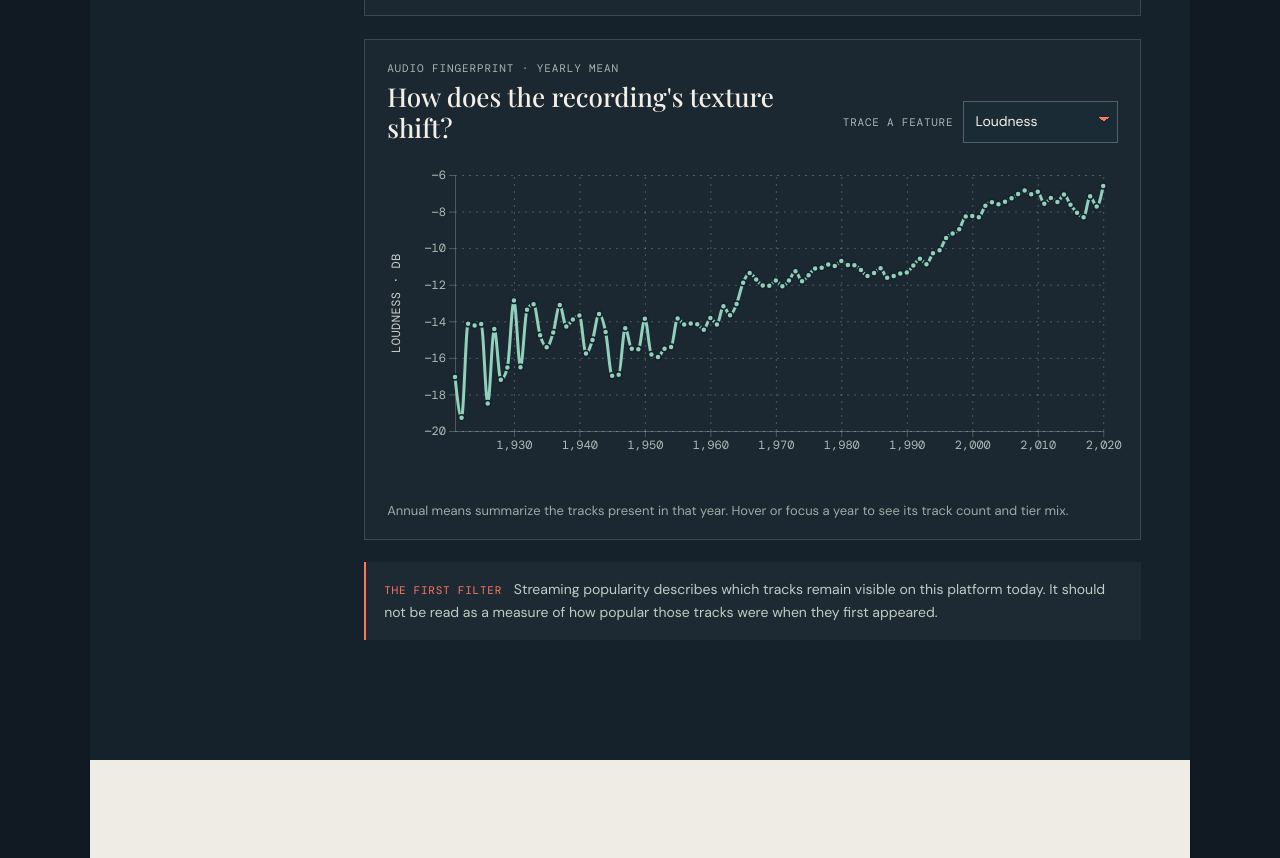
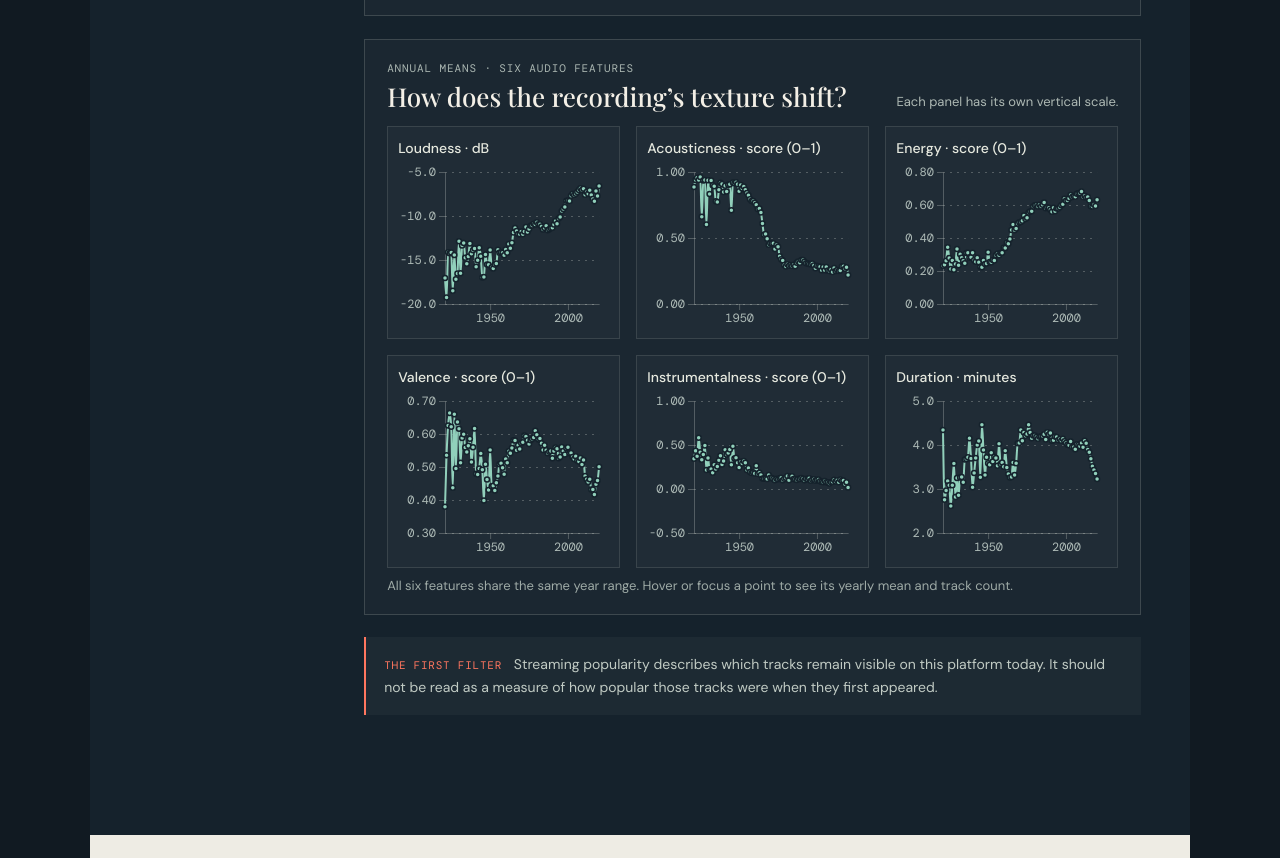
Before and after one commit to Hanseli/shape-of-sound, a plain HTML site: page index.html in a window 1280 px wide. Shown: the part 2851-3709 px from the top of the page. Drawn offline with nearby package versions, Linux system fonts and the light colour scheme.

Commit message:
Update visual essay before presentation

```diff
--- a/index.html
+++ b/index.html
@@ -105,19 +105,12 @@
             <div class="chart-legend" id="tier-legend"></div>
           </div>
           <div class="chart-card feature-card">
-            <div class="chart-heading feature-toolbar">
-              <div><span class="chart-kicker">AUDIO FINGERPRINT · YEARLY MEAN</span><h3>How does the recording's texture shift?</h3></div>
-              <label class="inline-control" for="year-feature"><span>TRACE A FEATURE</span><select id="year-feature">
-                <option value="loudness">Loudness</option>
-                <option value="acousticness">Acousticness</option>
-                <option value="energy">Energy</option>
-                <option value="valence">Valence</option>
-                <option value="instrumentalness">Instrumentalness</option>
-                <option value="duration_ms">Duration</option>
-              </select></label>
+            <div class="chart-heading">
+              <div><span class="chart-kicker">ANNUAL MEANS · SIX AUDIO FEATURES</span><h3>How does the recording’s texture shift?</h3></div>
+              <span class="chart-side-note">Each panel has its own vertical scale.</span>
             </div>
-            <div class="svg-frame feature-frame"><svg id="feature-chart" role="img" aria-label="Line chart of a selected average Spotify audio feature by release year"></svg></div>
-            <p class="chart-caption">Annual means summarize the tracks present in that year. Hover or focus a year to see its track count and tier mix.</p>
+            <div class="feature-multiples" id="feature-multiples" aria-label="Six small-multiple line charts showing yearly average audio features from 1921 to 2020"></div>
+            <p class="chart-caption">All six features share the same year range. Hover or focus a point to see its yearly mean and track count.</p>
           </div>
           <p class="chapter-takeaway"><b>THE FIRST FILTER</b> Streaming popularity describes which tracks remain visible on this platform today. It should not be read as a measure of how popular those tracks were when they first appeared.</p>
         </div>
--- a/script.js
+++ b/script.js
@@ -203,36 +203,53 @@
       .on("pointerleave blur", hideTooltip);
   }
 
-  function renderYearFeature() {
-    const svg = d3.select("#feature-chart");
+  function renderYearFeatures() {
+    const container = d3.select("#feature-multiples");
+    const keys = Object.keys(YEAR_FEATURES);
+    const cards = container.selectAll(".feature-multiple")
+      .data(keys, (key) => key)
+      .join((enter) => {
+        const card = enter.append("section").attr("class", "feature-multiple");
+        card.append("h4").attr("class", "feature-multiple-title");
+        card.append("svg").attr("class", "feature-multiple-chart").attr("role", "img");
+        return card;
+      });
+
+    cards.each(function (key) {
+      const card = d3.select(this);
+      const feature = YEAR_FEATURES[key];
+      card.select(".feature-multiple-title").text(`${feature.label} · ${feature.unit}`);
+      const svg = card.select("svg")
+        .attr("aria-label", `Yearly mean ${feature.label.toLowerCase()} from 1921 to 2020`);
       const element = svg.node();
       const width = element.getBoundingClientRect().width;
       const height = element.getBoundingClientRect().height;
       if (!width || !height) return;
 
-    const key = $("#year-feature").value;
-    const feature = YEAR_FEATURES[key];
-    const isMobile = width < 540;
-    const margin = { top: 18, right: 15, bottom: isMobile ? 58 : 62, left: isMobile ? 57 : 68 };
-    const innerWidth = width - margin.left - margin.right;
-    const innerHeight = height - margin.top - margin.bottom;
+      const margin = { top: 10, right: 10, bottom: 28, left: 47 };
+      const innerWidth = Math.max(20, width - margin.left - margin.right);
+      const innerHeight = Math.max(24, height - margin.top - margin.bottom);
       const rows = summary.yearly_tiers.filter((row) => row.averages[key] !== null);
       const values = rows.map((row) => valueFor(YEAR_FEATURES, key, row.averages[key]));
       const domain = xScaleDomain(values);
       const padding = (domain[1] - domain[0]) * .04;
       const x = d3.scaleLinear().domain([1921, 2020]).range([0, innerWidth]);
-    const y = d3.scaleLinear().domain([domain[0] - padding, domain[1] + padding]).nice(5).range([innerHeight, 0]);
+      const y = d3.scaleLinear().domain([domain[0] - padding, domain[1] + padding]).nice(3).range([innerHeight, 0]);
       const root = svg.attr("viewBox", `0 0 ${width} ${height}`).attr("preserveAspectRatio", "xMidYMid meet");
       root.selectAll("*").remove();
       const plot = root.append("g").attr("transform", `translate(${margin.left},${margin.top})`);
-    addAxes(plot, x, y, innerWidth, innerHeight, { xTicks: isMobile ? 5 : 8 });
-    plot.append("text")
-      .attr("class", "axis-title")
-      .attr("transform", "rotate(-90)")
-      .attr("x", -innerHeight / 2)
-      .attr("y", isMobile ? -47 : -55)
-      .attr("text-anchor", "middle")
-      .text(`${feature.label.toUpperCase()} · ${feature.unit.toUpperCase()}`);
+
+      plot.append("g")
+        .attr("class", "grid-line axis")
+        .call(d3.axisLeft(y).ticks(3).tickSize(-innerWidth).tickFormat(""))
+        .call((group) => group.select(".domain").remove());
+      plot.append("g")
+        .attr("class", "axis")
+        .attr("transform", `translate(0,${innerHeight})`)
+        .call(d3.axisBottom(x).ticks(width < 360 ? 3 : 4).tickFormat(d3.format("d")).tickSizeOuter(0));
+      plot.append("g")
+        .attr("class", "axis")
+        .call(d3.axisLeft(y).ticks(3).tickFormat((value) => formatAxisValue(YEAR_FEATURES, key, value)).tickSizeOuter(0));
 
       const line = d3.line()
         .x((row) => x(row.year))
@@ -245,7 +262,7 @@
         .attr("class", "feature-point")
         .attr("cx", (row) => x(row.year))
         .attr("cy", (row) => y(valueFor(YEAR_FEATURES, key, row.averages[key])))
-      .attr("r", 3)
+        .attr("r", 2.5)
         .attr("tabindex", 0)
         .attr("aria-label", (row) => `${row.year}: ${formatValue(YEAR_FEATURES, key, row.averages[key])}; ${numberFormat.format(row.counts.total)} tracks`)
         .on("pointerenter focus", (event, row) => showTooltip(
@@ -254,6 +271,7 @@
           `Yearly mean: ${formatValue(YEAR_FEATURES, key, row.averages[key])}\nTracks in dataset: ${numberFormat.format(row.counts.total)}\nSurvivors: ${numberFormat.format(row.counts.survivors)}`,
         ))
         .on("pointerleave blur", hideTooltip);
+    });
   }
 
   function renderDecadeLegend() {
@@ -567,7 +585,6 @@
   }
 
   function bindControls() {
-    $("#year-feature").addEventListener("change", renderYearFeature);
     $("#comparison-feature").addEventListener("change", renderDecadeChart);
     ["#scatter-x", "#scatter-y", "#scatter-era", "#scatter-tier"].forEach((selector) => {
       $(selector).addEventListener("change", renderScatterChart);
@@ -591,7 +608,7 @@
 
   function renderAll() {
     renderTierChart();
-    renderYearFeature();
+    renderYearFeatures();
     renderDecadeChart();
     renderScatterChart();
     if ($("#spotlight-select").value) renderSpotlight();
--- a/style.css
+++ b/style.css
@@ -134,10 +134,15 @@ select option { color: #1b262d; background: #f2efe7; }
 .svg-frame { position: relative; width: 100%; }
 .svg-frame svg { display: block; width: 100%; height: 100%; overflow: visible; }
 .tier-frame { height: clamp(360px, 52vh, 510px); }
-.feature-frame { height: clamp(300px, 42vh, 420px); }
 .decade-frame { height: clamp(390px, 51vh, 520px); }
 .scatter-frame { height: clamp(420px, 57vh, 570px); }
 .spotlight-frame { height: clamp(390px, 50vh, 510px); }
+.feature-multiples { display: grid; grid-template-columns: repeat(3, minmax(0, 1fr)); gap: 16px; }
+.feature-multiple { min-width: 0; padding: 12px 10px 6px; border: 1px solid rgba(235,239,230,.12); background: rgba(255,255,255,.025); }
+.feature-multiple-title { margin: 0 0 4px; color: #e6e9df; font: 500 14px/1.35 var(--sans); }
+.feature-multiple-chart { display: block; width: 100%; height: 170px; overflow: visible; }
+.chapter-paper .feature-multiple { border-color: #d7d2c7; background: rgba(255,255,255,.32); }
+.chapter-paper .feature-multiple-title { color: #273238; }
 .axis text { fill: #aebbb7; font: 12px var(--mono); }
 .chapter-paper .axis text { fill: #59645f; }
 .chapter-coral .axis text { fill: #4d4540; }
@@ -152,7 +157,7 @@ select option { color: #1b262d; background: #f2efe7; }
 .area-faded { fill: var(--faded); fill-opacity: .68; }
 .area-nostalgia { fill: var(--nostalgia); fill-opacity: .68; }
 .area-survivors { fill: var(--survivor); fill-opacity: .76; }
-.feature-line { fill: none; stroke: var(--mint); stroke-width: 3; stroke-linejoin: round; stroke-linecap: round; }
+.feature-line { fill: none; stroke: var(--mint); stroke-width: 2; stroke-linejoin: round; stroke-linecap: round; }
 .feature-point { fill: var(--mint); stroke: #15222c; stroke-width: 1.5; }
 .year-hit { fill: transparent; cursor: crosshair; }
 .chart-legend, .comparison-legend, .scatter-legend { display: flex; flex-wrap: wrap; align-items: center; gap: 10px 20px; }
@@ -286,7 +291,7 @@ footer { padding: 45px 3.8vw 22px; border-top: 1px solid var(--line); }
   .chart-heading { align-items: flex-start; flex-direction: column; gap: 10px; }
   .chart-heading h3 { font-size: 21px; }
   .chart-side-note { text-align: left; }
-  .feature-toolbar, .comparison-toolbar { align-items: flex-start; }
+  .comparison-toolbar { align-items: flex-start; }
   .inline-control { align-items: flex-start; flex-wrap: wrap; gap: 7px; }
   .inline-control select { min-width: 145px; }
   .comparison-legend { justify-content: flex-start; }
@@ -309,12 +314,20 @@ footer { padding: 45px 3.8vw 22px; border-top: 1px solid var(--line); }
   .hero-rule { font-size: 8px; }
   .scatter-controls { grid-template-columns: 1fr; }
   .tier-frame { height: 360px; }
-  .feature-frame { height: 315px; }
   .decade-frame { height: 390px; }
   .scatter-frame { height: 410px; }
   .spotlight-frame { height: 410px; }
 }
 
+@media (max-width: 900px) {
+  .feature-multiples { grid-template-columns: repeat(2, minmax(0, 1fr)); gap: 12px; }
+}
+
+@media (max-width: 560px) {
+  .feature-multiples { grid-template-columns: 1fr; }
+  .feature-multiple-chart { height: 180px; }
+}
+
 @media (prefers-reduced-motion: reduce) {
   *, *::before, *::after { scroll-behavior: auto !important; transition-duration: .01ms !important; }
 }
```
Lines whose indentation alone changed are shown as unchanged.
